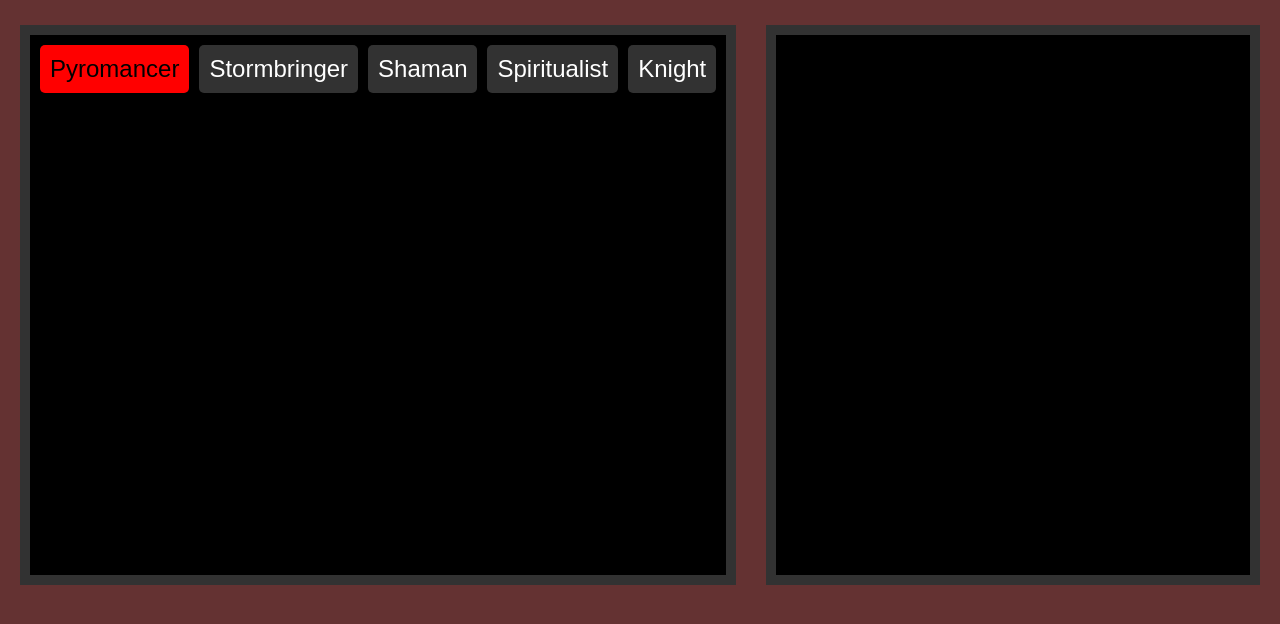
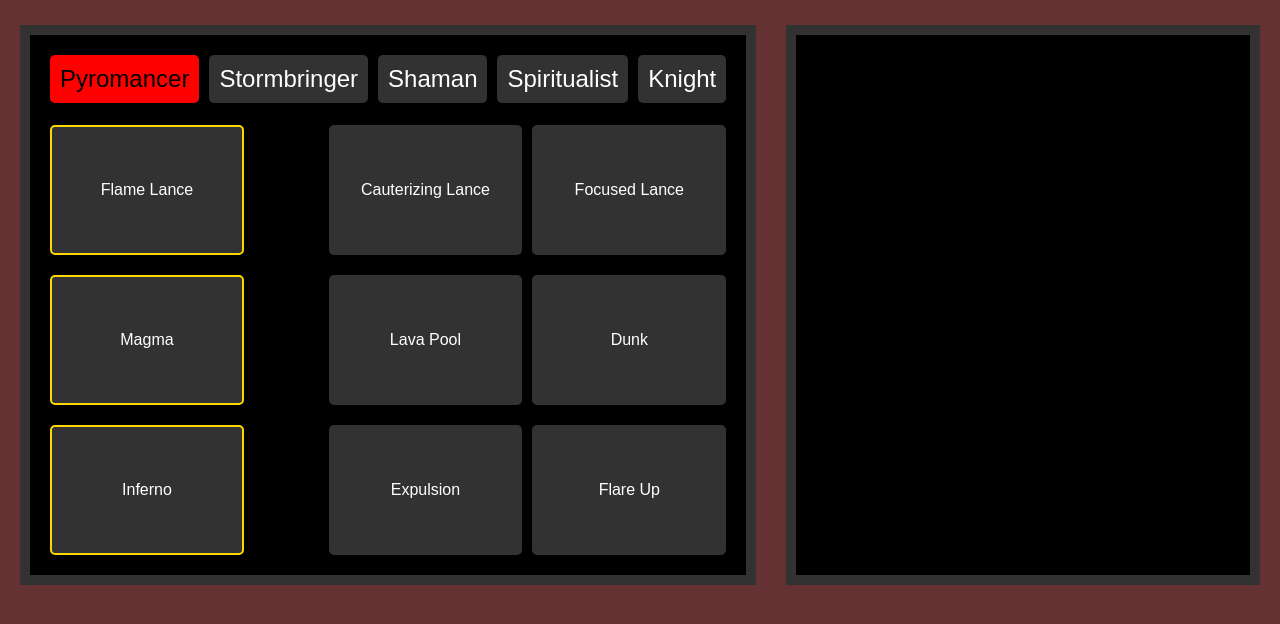
Before and after one commit to Saiyoran1/SaiyoraTalentCalculator, a React (Create React App) app in the folder saiyora-frontend/: page / in a window 1280 px wide. Shown: the top 624 px of the page. Built offline with nearby package versions, Linux system fonts and the light colour scheme.

Commit message:
continued work on ancient talent selections

```diff
--- /dev/null
+++ b/saiyora-frontend/src/components/AbilitySelector.js
@@ -0,0 +1,9 @@
+import '../styles/AbilitySelector.css';
+
+function AbilitySelector(props) {
+    return (
+        <button onClick={props.select} className={`ability-selector ${props.selected ? 'ability-selected' : ''}`}>{props.name}</button>
+    )
+}
+
+export default AbilitySelector;
--- a/saiyora-frontend/src/components/AncientCalculator.js
+++ b/saiyora-frontend/src/components/AncientCalculator.js
@@ -1,9 +1,13 @@
 import {useState} from 'react';
 import SpecRow from './SpecRow';
+import TalentRow from './TalentRow';
 import {ANCIENTSPECS} from '../dummydata/specs';
+import '../styles/AncientCalculator.css';
 
 function AncientCalculator(props) {
+
     const [selectedSpec, setSelectedSpec] = useState(ANCIENTSPECS[0]);
+
     const changeSpec = (newSpecName) => {
         if (newSpecName !== selectedSpec.name) {
             let targetSpec = selectedSpec;
@@ -14,20 +18,67 @@ function AncientCalculator(props) {
                 }
             }
             if (targetSpec !== selectedSpec) {
-                //Clear selected spells/talents.
                 setSelectedSpec(targetSpec);
+                setBuild(getDefaultBuild(targetSpec));
             }
         }
     }
+
+    const getDefaultBuild = (spec) => {
+        const newBuild = [];
+        spec.abilities.forEach((ability) => {
+            newBuild.push({
+                base: ability.base,
+                selected: ability.base
+            });
+        });
+        return newBuild;
+    }
+
+    const [build, setBuild] = useState(getDefaultBuild(ANCIENTSPECS[0]));
+
+    const getSelectedTalent = (baseName) => {
+        for (let i = 0; i < build.length; i++) {
+            if (build[i].base === baseName) {
+                return build[i].selected;
+            }
+        }
+        return baseName;
+    }
+
+    const selectTalent = (baseName, talentName) => {
+        const newBuild = [];
+        build.forEach((talent) => {
+            if (talent.base === baseName) {
+                newBuild.push({
+                    base: baseName,
+                    selected: talentName
+                });
+            } else {
+                newBuild.push(talent);
+            }
+        });
+        setBuild(newBuild);
+    }
+
     return (
-        <div>
-            <div className='spec-selection'>
-                <SpecRow specs={ANCIENTSPECS.map((spec) => {return {name: spec.name, color: spec.color}})} selected={selectedSpec.name} changeSpec={changeSpec}/>
+        <>
+            <div>
+                <SpecRow specs={ANCIENTSPECS.map((spec) => {
+                        return {name: spec.name, color: spec.color}
+                    })}
+                    selected={selectedSpec.name}
+                    changeSpec={changeSpec}/>
             </div>
             <div className='ancient-talent-window'>
-
+                {selectedSpec.abilities.map((ability) => {
+                    return <TalentRow key={ability.base}
+                        ability={ability}
+                        selected={getSelectedTalent(ability.base)}
+                        select={(talentName) => selectTalent(ability.base, talentName)}/>
+                })}
             </div>
-        </div>
+        </>
     )
 }
 
--- /dev/null
+++ b/saiyora-frontend/src/components/TalentRow.js
@@ -0,0 +1,16 @@
+import AbilitySelector from './AbilitySelector';
+import '../styles/TalentRow.css';
+
+function TalentRow(props) {
+    const {base, talent1, talent2} = props.ability;
+    return (
+        <div className='talent-row'>
+            <AbilitySelector name={base} selected={props.selected === base} select={() => props.select(base)}/>
+            <div className='talent-row-break' />
+            <AbilitySelector name={talent1} selected={props.selected === talent1} select={() => props.select(talent1)}/>
+            <AbilitySelector name={talent2} selected={props.selected === talent2} select={() => props.select(talent2)}/>
+        </div>
+    )
+}
+
+export default TalentRow;
--- /dev/null
+++ b/saiyora-frontend/src/styles/AbilitySelector.css
@@ -0,0 +1,12 @@
+.ability-selector {
+    box-sizing: content-box;
+    background-color: rgb(50, 50, 50);
+    border-radius: 5px;
+    font-size: 1rem;
+    color: white;
+    border: none;
+}
+
+.ability-selected {
+    border: 2px solid gold;
+}
--- /dev/null
+++ b/saiyora-frontend/src/styles/AncientCalculator.css
@@ -0,0 +1,5 @@
+.ancient-talent-window {
+    height: 100%;
+    display: grid;
+    gap: 20px;
+}
--- a/saiyora-frontend/src/styles/CalculatorWindow.css
+++ b/saiyora-frontend/src/styles/CalculatorWindow.css
@@ -1,7 +1,10 @@
 .calculator-window {
     background-color: black;
     border: 10px solid rgb(50, 50, 50);
-    padding: 10px;
+    padding: 20px;
     width: 100%;
     height: 70vh;
+    display: grid;
+    grid-template-rows: 50px 1fr;
+    gap: 20px;
 }
--- a/saiyora-frontend/src/styles/SpecSelector.css
+++ b/saiyora-frontend/src/styles/SpecSelector.css
@@ -2,9 +2,9 @@
     flex: 1;
     padding: 10px;
     background-color: rgb(50, 50, 50);
-    border: 0;
     border-radius: 5px;
     font-size: 1.5rem;
+    border: none;
     color: white;
 }
 
--- /dev/null
+++ b/saiyora-frontend/src/styles/TalentRow.css
@@ -0,0 +1,9 @@
+.talent-row {
+    display: grid;
+    gap: 10px;
+    grid-template-columns: 3fr 1fr 3fr 3fr;
+}
+
+.talent-row-break {
+
+}
```
